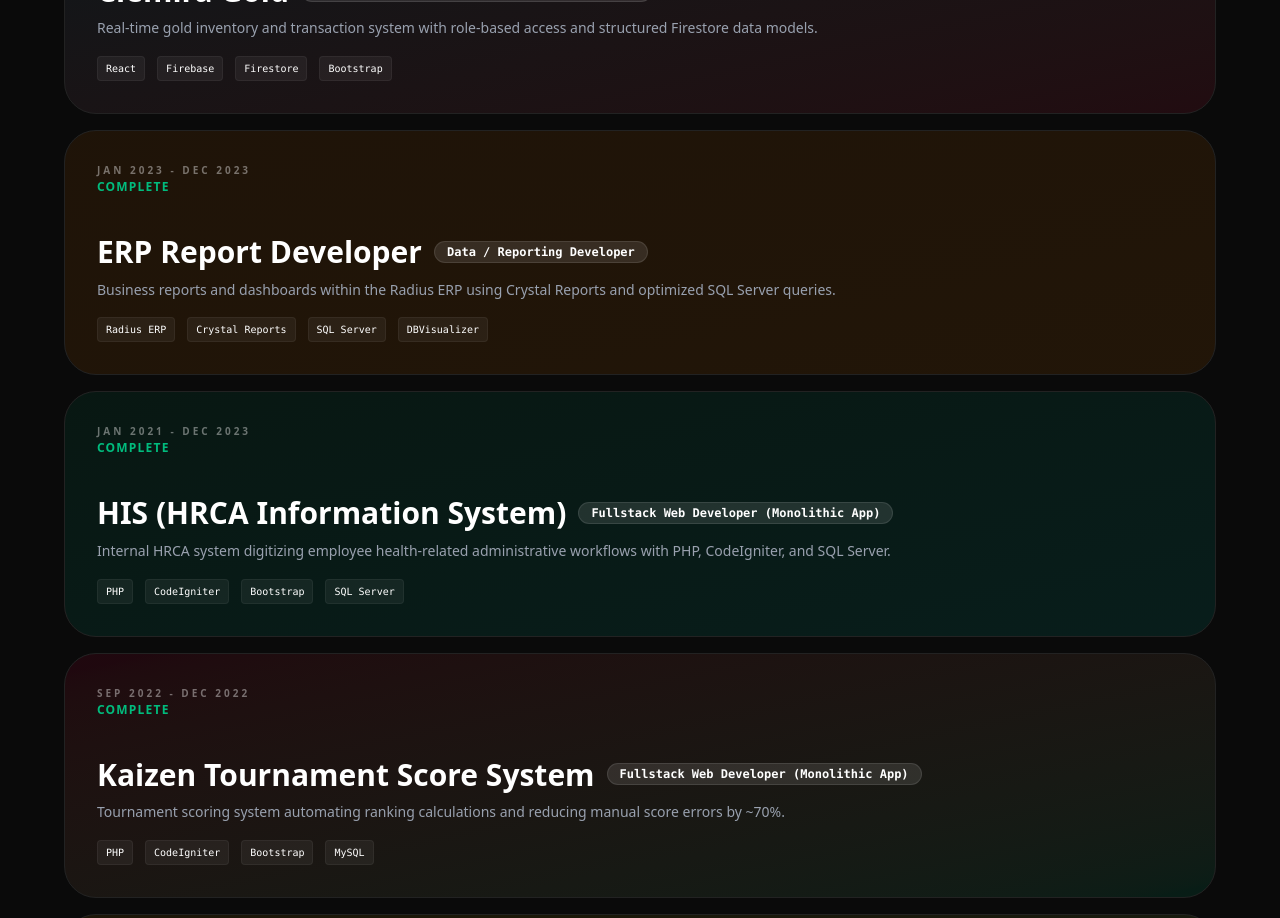
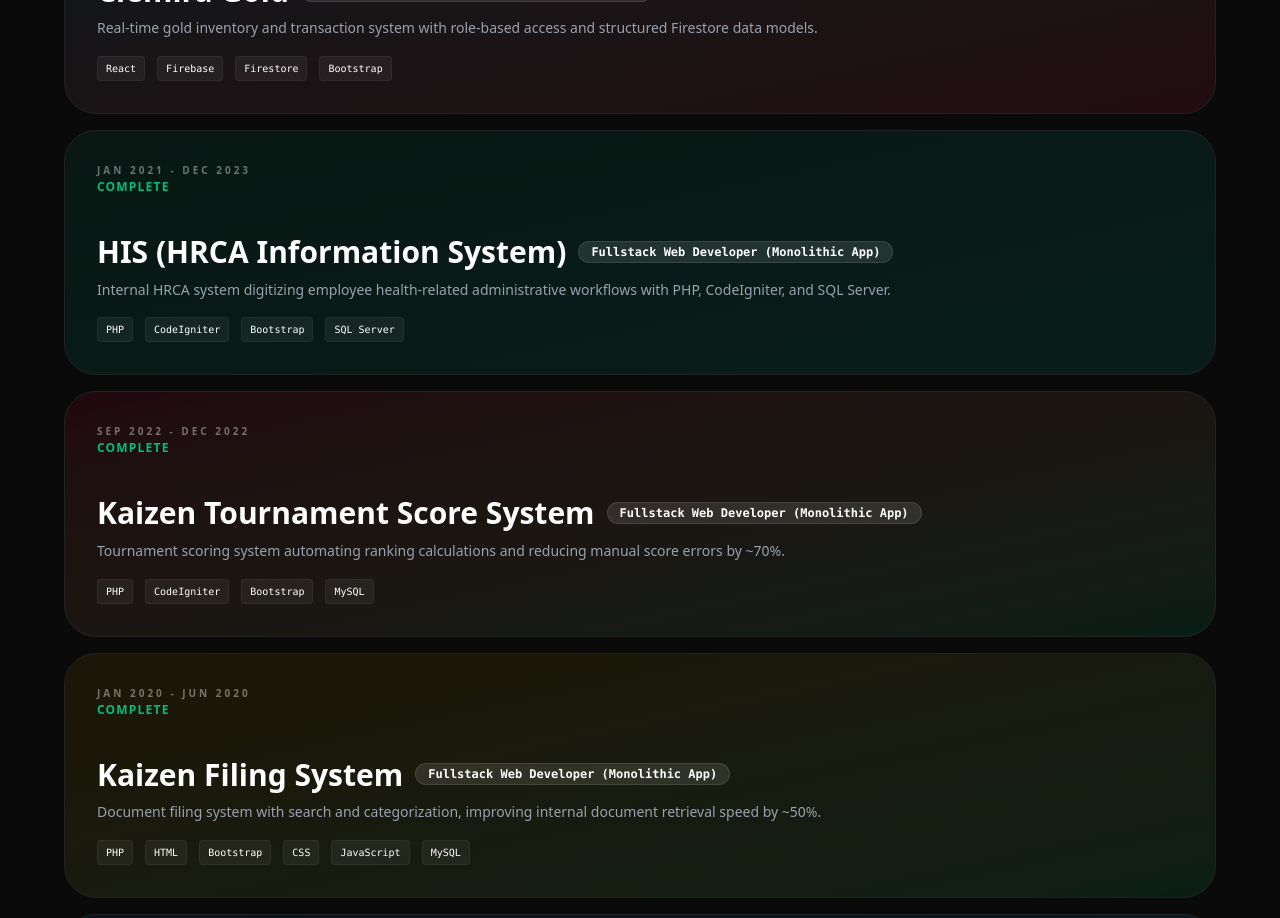
Before and after one commit to septiyan79/sep-porto, a React (Vite) app: page / in a window 1280 px wide. Shown: the part 2040-2958 px from the top of the page. Built offline with nearby package versions, Linux system fonts and the light colour scheme.

Commit message:
add website and github link to projects list

```diff
--- a/src/components/Projects.jsx
+++ b/src/components/Projects.jsx
@@ -8,7 +8,10 @@ export default function Projects({ itemVariants, onSelect }) {
             position: "Fullstack Developer (Modern Web Stack)",
             tech: "Next.js · PostgreSQL · NextAuth.js · TailwindCSS · Vercel",
             color: "from-violet-600 to-indigo-400",
-            link: [],
+            link: [
+                { type: "github", url: "https://github.com/septiyan79/wisel-portal" },
+                { type: "web", url: "https://wisel-portal.vercel.app/landing" },
+            ],
             desc: "Fullstack Next.js app with SSR, PostgreSQL, NextAuth.js authentication, and Vercel CI/CD deployment.",
             detail: "A fullstack web application built with Next.js and PostgreSQL (Neon), implementing server-side rendering (SSR) to improve page load performance by ~30% and enhance SEO readiness. Features secure authentication with NextAuth.js, a structured relational database schema, and CI/CD deployment via Vercel reducing deployment time by ~50%.",
             status: "Active Dev",
@@ -21,6 +24,7 @@ export default function Projects({ itemVariants, onSelect }) {
             color: "from-lime-600 to-orange-400",
             link: [
                 { type: "github", url: "https://github.com/septiyan79/pixel-prigel" },
+                { type: "web", url: "https://pixel-prigel.web.app/" },
             ],
             desc: "Serverless digital sticker marketplace built with React, Firebase, and Cloudinary for optimized image delivery.",
             detail: "A scalable digital product platform built with React.js, Firebase, and Firestore, transforming a static landing concept into a fully functional marketplace for digital sticker products. Integrated Cloudinary for image optimization reducing load time by ~30%. Improved content management efficiency by up to 80% through serverless architecture.",
@@ -45,23 +49,26 @@ export default function Projects({ itemVariants, onSelect }) {
             position: "Fullstack Developer (Serverless Architecture)",
             tech: "React · Firebase · Firestore · Bootstrap",
             color: "from-cyan-600 to-rose-500",
-            link: [],
+            link: [
+                { type: "github", url: "https://github.com/septiyan79/clemira-gold" },
+                { type: "web", url: "https://clemiragold-75f94.web.app/" },
+            ],
             desc: "Real-time gold inventory and transaction system with role-based access and structured Firestore data models.",
             detail: "A fullstack real-time inventory and transaction management system for gold products, replacing manual tracking and reducing inventory discrepancies by ~45%. Features structured Firestore data models for products and transactions, role-based access control, and real-time synchronization improving operational visibility by ~40%.",
             status: "Active Dev",
             periode: "AUG 2025 - PRESENT",
         },
-        {
-            title: "ERP Report Developer",
-            position: "Data / Reporting Developer",
-            tech: "Radius ERP · Crystal Reports · SQL Server · DBVisualizer",
-            color: "from-amber-600 to-orange-400",
-            link: [],
-            desc: "Business reports and dashboards within the Radius ERP using Crystal Reports and optimized SQL Server queries.",
-            detail: "Developed and maintained business reports within the Radius ERP system using Crystal Reports, supporting financial, operational, and management reporting needs. Designed and optimized SQL Server queries improving report generation efficiency by ~30% and enhancing data visibility for operational stakeholders.",
-            status: "Complete",
-            periode: "JAN 2023 - DEC 2023",
-        },
+        // {
+        //     title: "ERP Report Developer",
+        //     position: "Data / Reporting Developer",
+        //     tech: "Radius ERP · Crystal Reports · SQL Server · DBVisualizer",
+        //     color: "from-amber-600 to-orange-400",
+        //     link: [],
+        //     desc: "Business reports and dashboards within the Radius ERP using Crystal Reports and optimized SQL Server queries.",
+        //     detail: "Developed and maintained business reports within the Radius ERP system using Crystal Reports, supporting financial, operational, and management reporting needs. Designed and optimized SQL Server queries improving report generation efficiency by ~30% and enhancing data visibility for operational stakeholders.",
+        //     status: "Complete",
+        //     periode: "JAN 2023 - DEC 2023",
+        // },
         {
             title: "HIS (HRCA Information System)",
             position: "Fullstack Web Developer (Monolithic App)",
```
